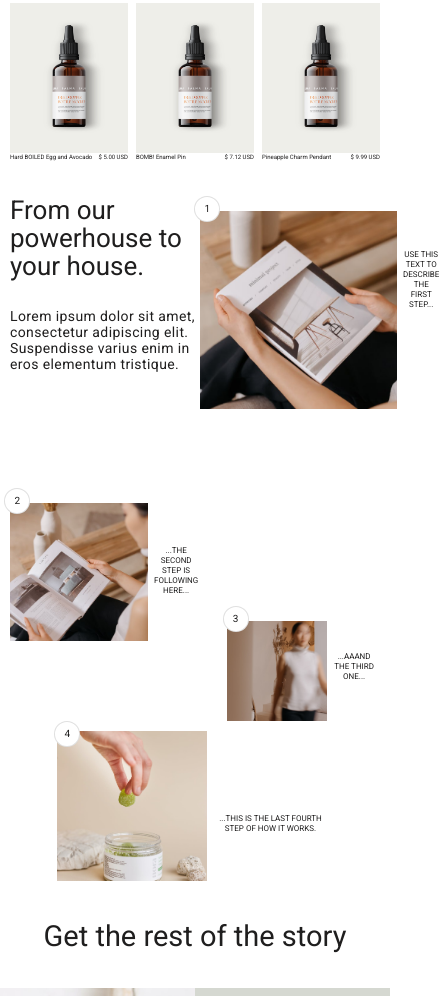
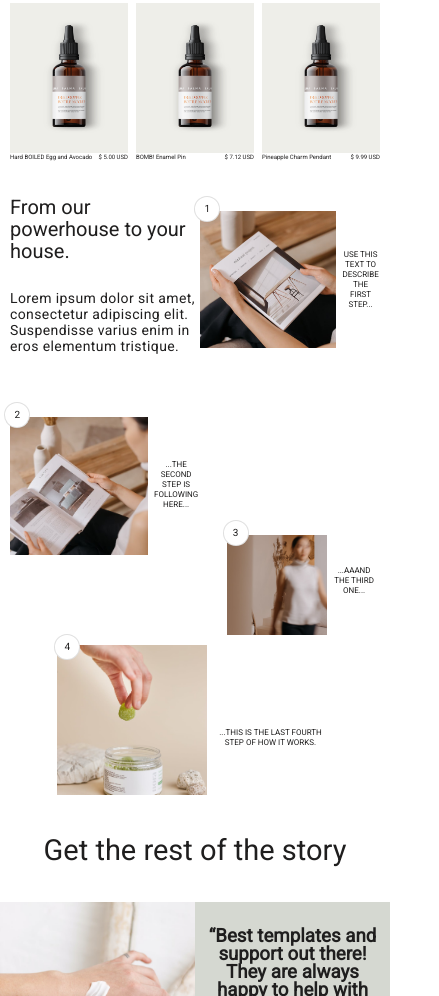
Before and after one commit to kamenko-gena/Salma-petProject, a plain HTML site: page index.html in a window 390 px wide. Shown: the part 849-1845 px from the top of the page, 439 px wide, since content can reach past the window. Drawn offline with Linux system fonts and the light colour scheme.

Commit message:
change about

```diff
--- a/styles.css
+++ b/styles.css
@@ -1010,8 +1010,8 @@ tr {
     margin-bottom: 10px;
   }
   .instr-main-title p {
-    font-size: 26px;
-    line-height: 28px;
+    font-size: 20px;
+    line-height: 22px;
   }
   .instr-sub-title p {
     font-size: 14px;
@@ -1022,7 +1022,7 @@ tr {
   }
 
   .instr-step-1 img {
-    width: 170%;
+    width: 100%;
     height: 70%;
   }
 
```
